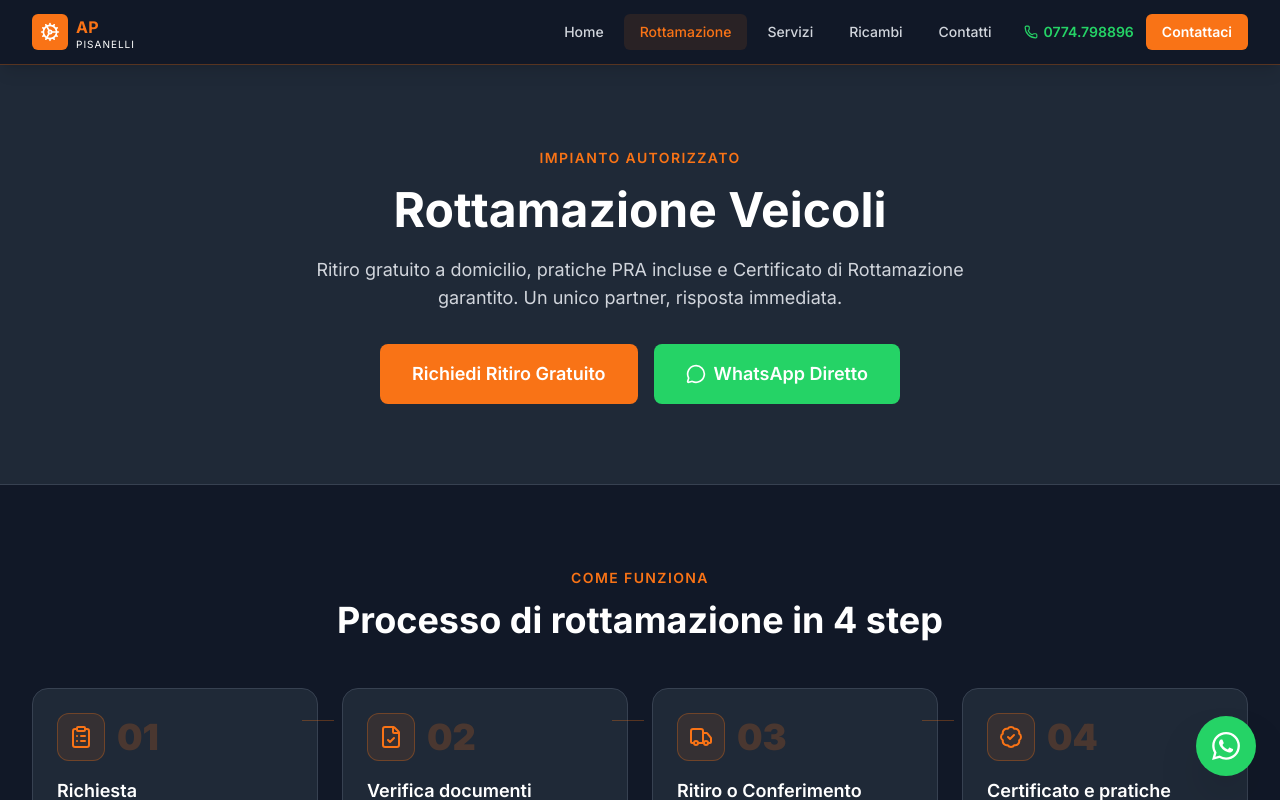
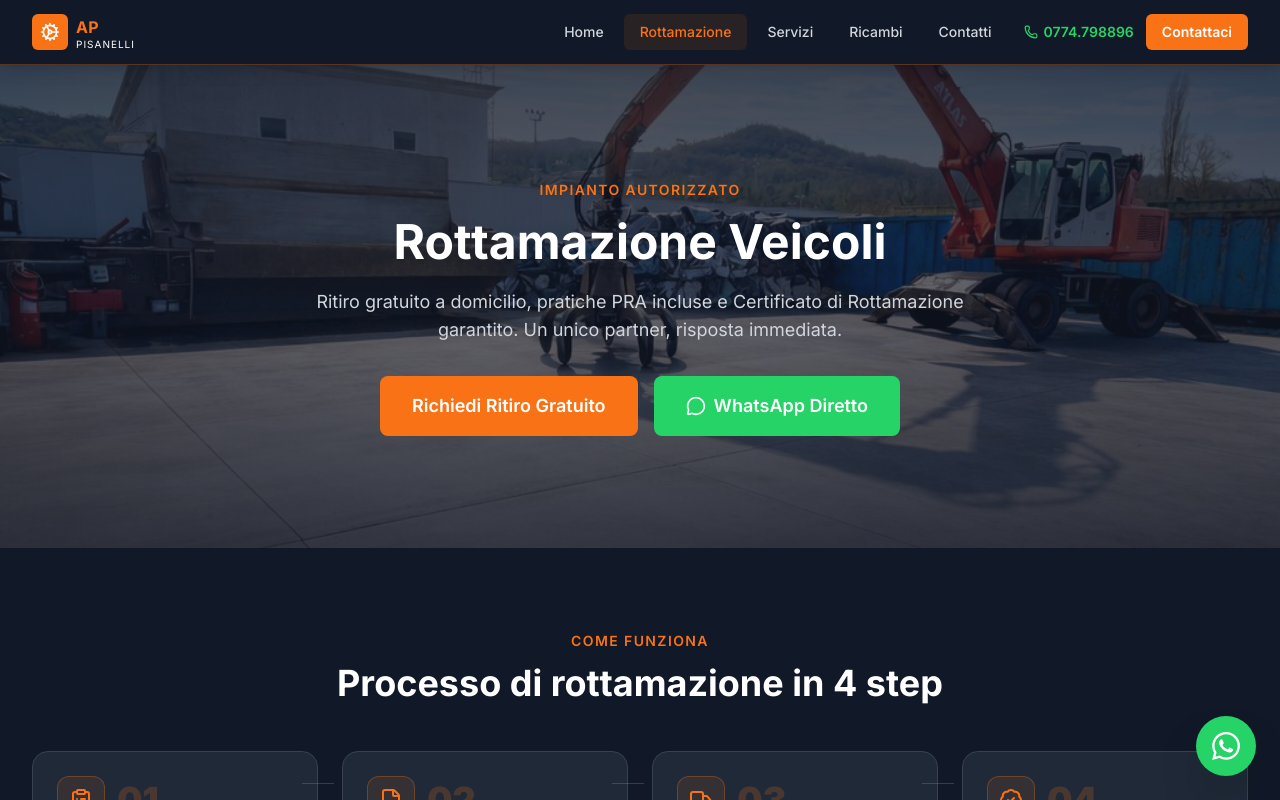
Before and after one commit to MatteoCacurri/AUTODEMOLIZIONI_PISANELLI, a Next.js app: page /rottamazione in a window 1280 px wide. Shown: the top 800 px of the page. Built offline with nearby package versions, Linux system fonts and the light colour scheme.

Commit message:
FOTO HEADERS

```diff
--- a/app/contatti/page.tsx
+++ b/app/contatti/page.tsx
@@ -1,4 +1,5 @@
 import type { Metadata } from 'next'
+import Image from 'next/image'
 import {
   Phone,
   Mail,
@@ -28,15 +29,24 @@ export default function ContattiPage() {
   return (
     <>
       {/* Hero compatto */}
-      <section className="bg-brand-gray-dark border-b border-brand-gray py-16">
-        <div className="max-w-7xl mx-auto px-4 sm:px-6 lg:px-8 text-center">
+      <section className="relative overflow-hidden py-20 lg:py-28 flex items-center justify-center">
+        <Image
+          src="/images/banner-panoramico.jpg"
+          alt="Autodemolizioni Pisanelli - vista panoramica"
+          fill
+          priority
+          className="object-cover object-center"
+          sizes="100vw"
+        />
+        <div className="absolute inset-0 bg-gradient-to-b from-brand-black/80 via-brand-black/65 to-brand-black/85" />
+        <div className="relative z-10 max-w-7xl mx-auto px-4 sm:px-6 lg:px-8 text-center">
           <span className="inline-block text-brand-orange text-sm font-semibold uppercase tracking-widest mb-3">
             Siamo qui per te
           </span>
           <h1 className="text-4xl sm:text-5xl font-bold text-white mb-4">
             Contatti e Dove Siamo
           </h1>
-          <p className="text-gray-400 text-lg max-w-xl mx-auto">
+          <p className="text-gray-300 text-lg max-w-xl mx-auto">
             Hai domande o vuoi un preventivo? Scrivici o chiamaci direttamente.
           </p>
         </div>
--- a/app/faq/page.tsx
+++ b/app/faq/page.tsx
@@ -1,4 +1,5 @@
 import type { Metadata } from 'next'
+import Image from 'next/image'
 import Link from 'next/link'
 import { MessageCircle } from 'lucide-react'
 import FaqAccordion from '@/components/faq/FaqAccordion'
@@ -91,15 +92,24 @@ export default function FaqPage() {
       />
 
       {/* Hero */}
-      <section className="bg-brand-gray-dark border-b border-brand-gray py-16">
-        <div className="max-w-7xl mx-auto px-4 sm:px-6 lg:px-8 text-center">
+      <section className="relative overflow-hidden py-20 lg:py-28 flex items-center justify-center">
+        <Image
+          src="/images/autosilo-scaffali.jpg"
+          alt="Magazzino ricambi Autodemolizioni Pisanelli"
+          fill
+          priority
+          className="object-cover object-center"
+          sizes="100vw"
+        />
+        <div className="absolute inset-0 bg-gradient-to-b from-brand-black/80 via-brand-black/65 to-brand-black/85" />
+        <div className="relative z-10 max-w-7xl mx-auto px-4 sm:px-6 lg:px-8 text-center">
           <span className="inline-block text-brand-orange text-sm font-semibold uppercase tracking-widest mb-3">
             Hai dubbi?
           </span>
           <h1 className="text-4xl sm:text-5xl font-bold text-white mb-4">
             Domande Frequenti
           </h1>
-          <p className="text-gray-400 text-lg max-w-xl mx-auto">
+          <p className="text-gray-300 text-lg max-w-xl mx-auto">
             Le risposte alle domande più comuni su rottamazione e ricambi usati.
             Non trovi quello che cerchi? Scrivici direttamente.
           </p>
--- a/app/rottamazione/page.tsx
+++ b/app/rottamazione/page.tsx
@@ -1,4 +1,5 @@
 import type { Metadata } from 'next'
+import Image from 'next/image'
 import {
   ClipboardList,
   FileCheck,
@@ -73,8 +74,17 @@ export default function RottamazionePage() {
   return (
     <>
       {/* Hero */}
-      <section className="bg-brand-gray-dark border-b border-brand-gray py-16 lg:py-20">
-        <div className="max-w-7xl mx-auto px-4 sm:px-6 lg:px-8 text-center">
+      <section className="relative overflow-hidden py-20 lg:py-28 flex items-center justify-center">
+        <Image
+          src="/images/piazzale-escavatore.jpg"
+          alt="Piazzale Autodemolizioni Pisanelli"
+          fill
+          priority
+          className="object-cover object-center"
+          sizes="100vw"
+        />
+        <div className="absolute inset-0 bg-gradient-to-b from-brand-black/80 via-brand-black/65 to-brand-black/85" />
+        <div className="relative z-10 max-w-7xl mx-auto px-4 sm:px-6 lg:px-8 text-center">
           <span className="inline-block text-brand-orange text-sm font-semibold uppercase tracking-widest mb-3">
             Impianto autorizzato
           </span>
```
